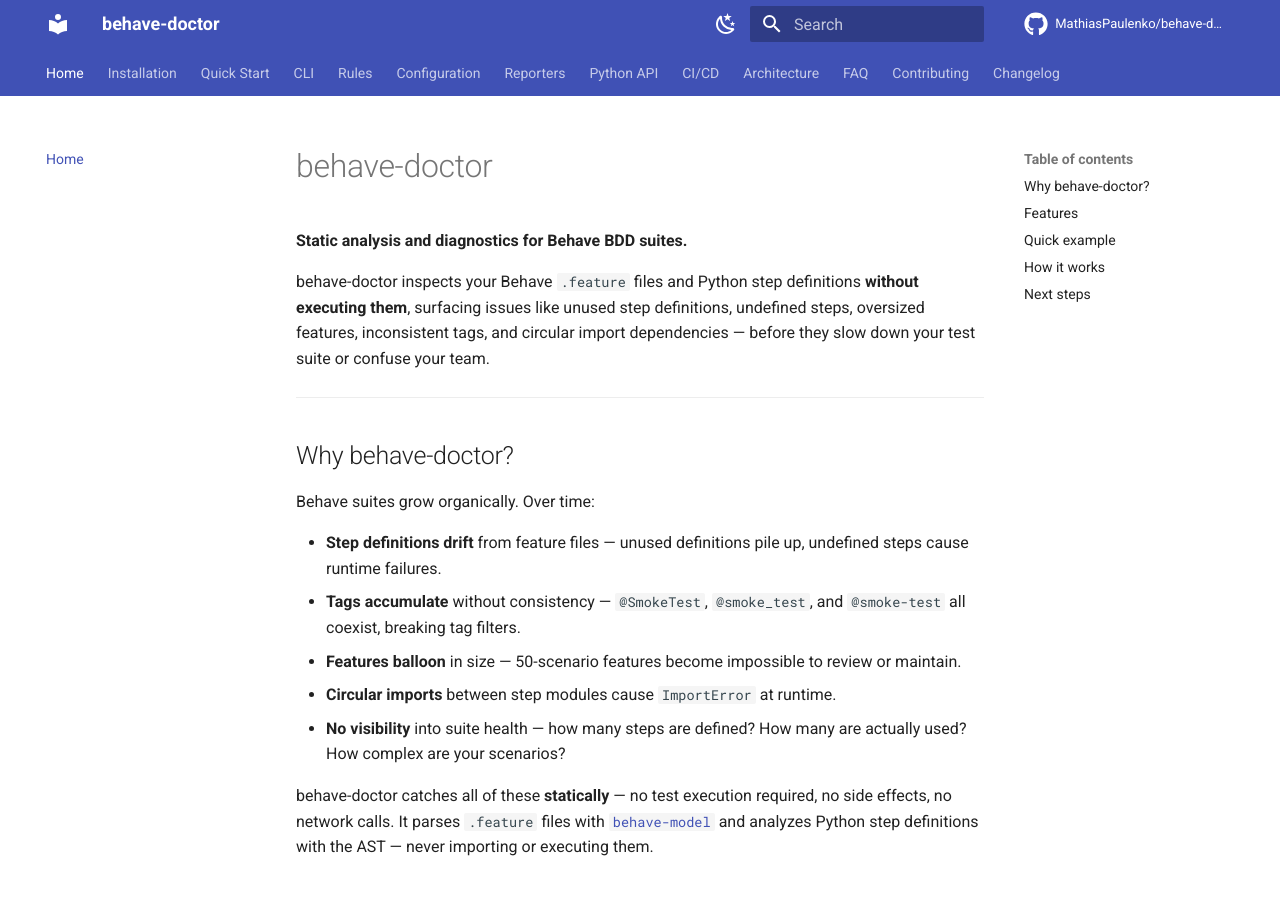
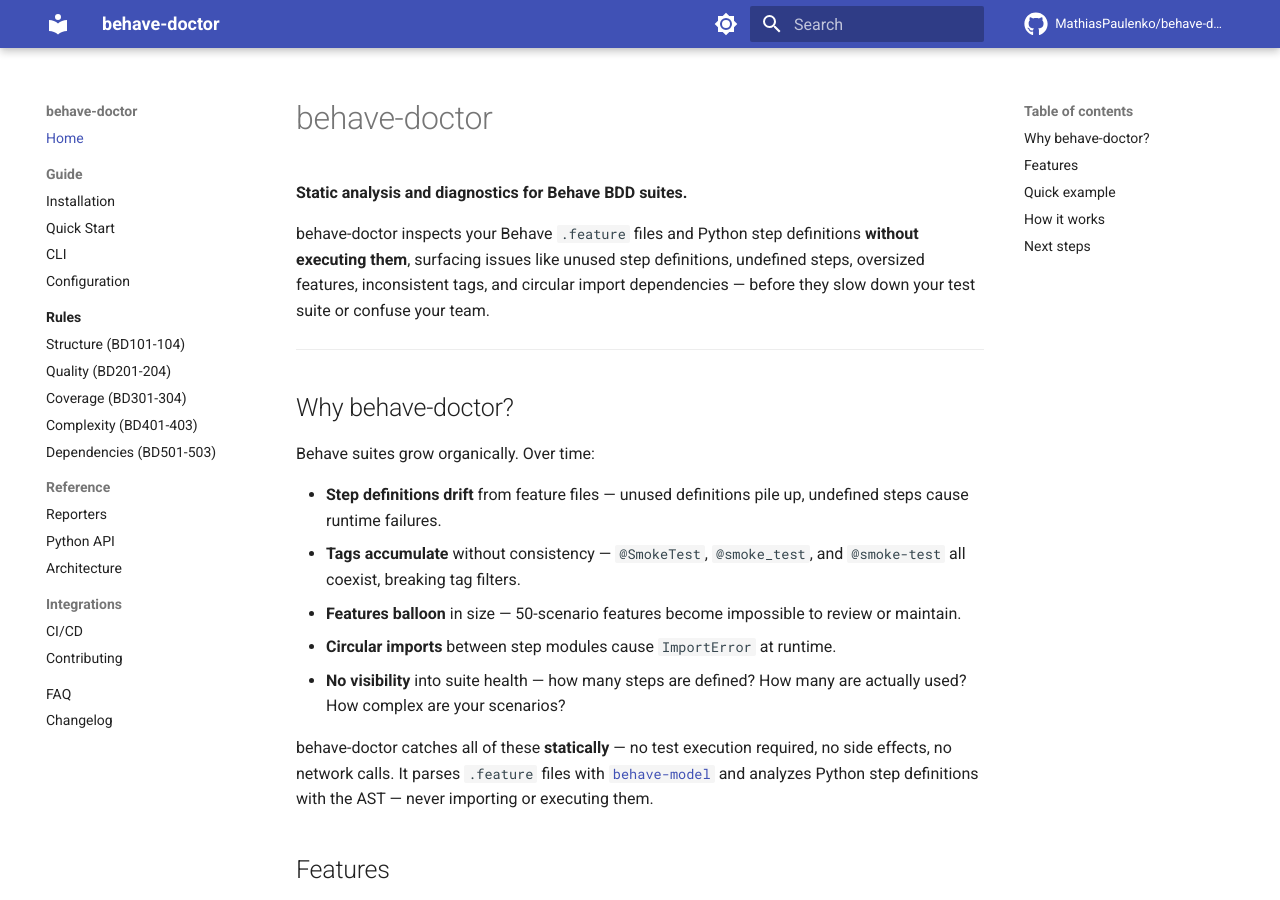
Before and after one commit to MathiasPaulenko/behave-doctor, an MkDocs documentation site: the page built from docs/index.md, in a window 1280 px wide and 900 px high. Built offline with MkDocs 1.6.1 and Material for MkDocs 9.7.7, drawn with Linux system fonts in a browser that asks for light colours; comment, search, counter and statistics services are not loaded.

Commit message:
docs: switch to sidebar navigation with grouped sections

```diff
--- a/mkdocs.yml
+++ b/mkdocs.yml
@@ -9,8 +9,8 @@
 theme:
   name: material
   features:
-    - navigation.tabs
     - navigation.sections
+    - navigation.expand
     - navigation.indexes
     - navigation.top
     - search.suggest
@@ -22,22 +22,24 @@
       primary: indigo
       accent: indigo
       toggle:
-        icon: material/weather-night
+        icon: material/brightness-7
         name: Switch to dark mode
     - scheme: slate
       primary: indigo
       accent: indigo
       toggle:
-        icon: material/weather-sunny
+        icon: material/brightness-4
         name: Switch to light mode
   icon:
     repo: fontawesome/brands/github
 
 nav:
   - Home: index.md
-  - Installation: installation.md
-  - Quick Start: quickstart.md
-  - CLI: cli.md
+  - Guide:
+      - Installation: installation.md
+      - Quick Start: quickstart.md
+      - CLI: cli.md
+      - Configuration: configuration.md
   - Rules:
       - Overview: rules/index.md
       - Structure (BD101-104): rules/structure.md
@@ -45,13 +47,14 @@
       - Coverage (BD301-304): rules/coverage.md
       - Complexity (BD401-403): rules/complexity.md
       - Dependencies (BD501-503): rules/dependencies.md
-  - Configuration: configuration.md
-  - Reporters: reporters.md
-  - Python API: python-api.md
-  - CI/CD: ci-cd.md
-  - Architecture: architecture.md
+  - Reference:
+      - Reporters: reporters.md
+      - Python API: python-api.md
+      - Architecture: architecture.md
+  - Integrations:
+      - CI/CD: ci-cd.md
+      - Contributing: contributing.md
   - FAQ: faq.md
-  - Contributing: contributing.md
   - Changelog: changelog.md
 
 plugins:
```
